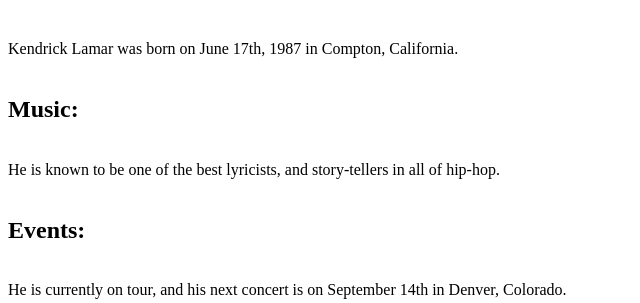
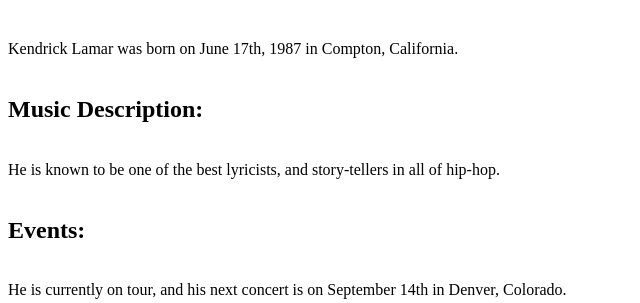
Before and after one commit to coconnell1/hiphop_artists, a Flask app: page /artistPage in a window 1280 px wide. Shown: the part 141-444 px from the top of the page, without its empty margins (0-640 px from the left). Run offline with Flask 2, Linux system fonts and the light colour scheme.

Commit message:
lab 3 - hip hop artists (COMPLETED)

```diff
--- a/app/templates/artistPage.html
+++ b/app/templates/artistPage.html
@@ -5,7 +5,7 @@
     <h1> {{ info.artistName }} </h1>
 
     <div>
-        <p> <h2> <b>Birth:</b></h2> <br> {{ info.birth}} <br> <br> <h2> <b>Music:</b></h2> <br>{{ info.music }} <br> <br> <h2> <b>Events:</b></h2> <br>{{ info.events }} </p>
+        <p> <h2> <b>Birth:</b></h2> <br> {{ info.birth}} <br> <br> <h2> <b>Music Description:</b></h2> <br>{{ info.music }} <br> <br> <h2> <b>Events:</b></h2> <br>{{ info.events }} </p>
     </div>
     {% endfor %}
 {% endblock %}
```
